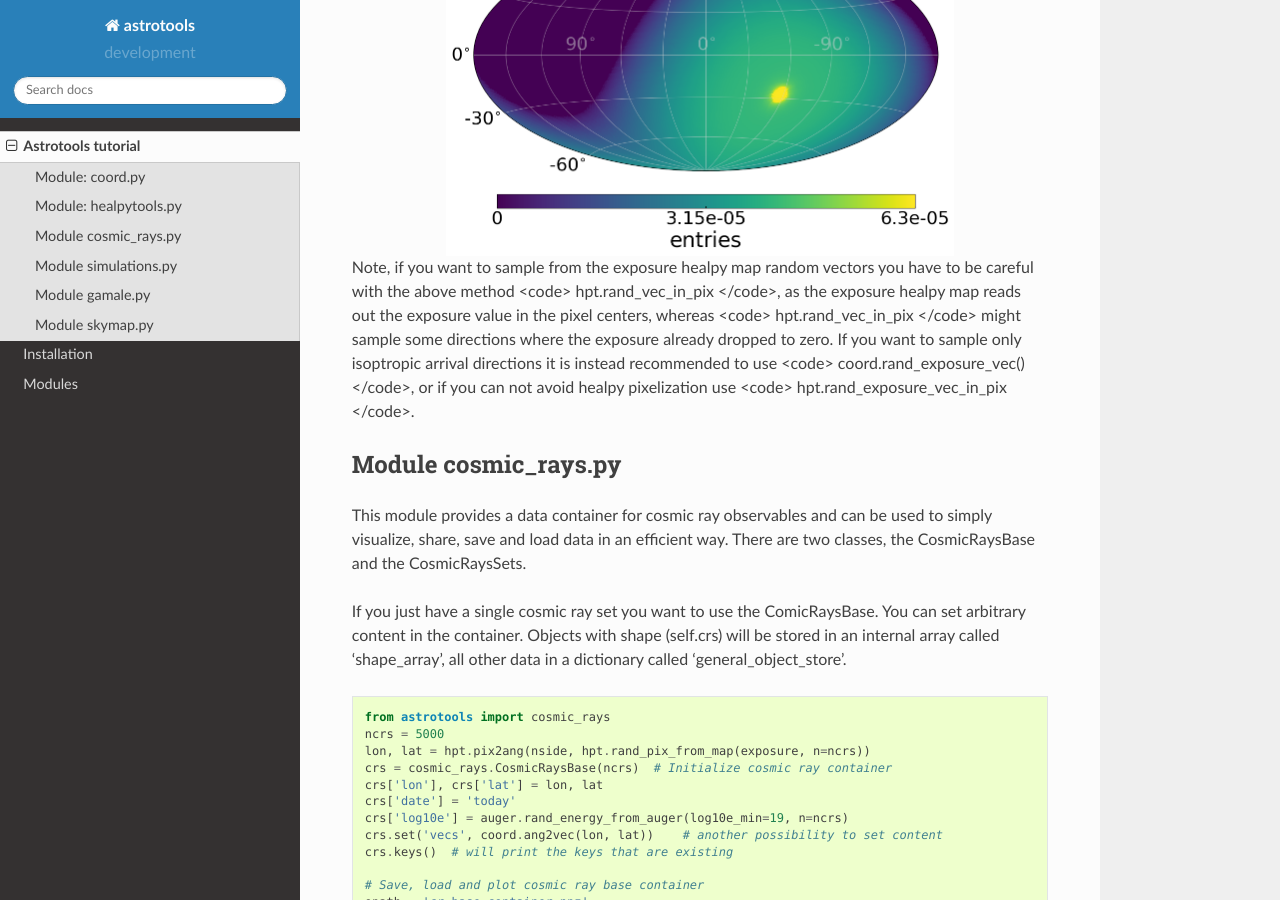
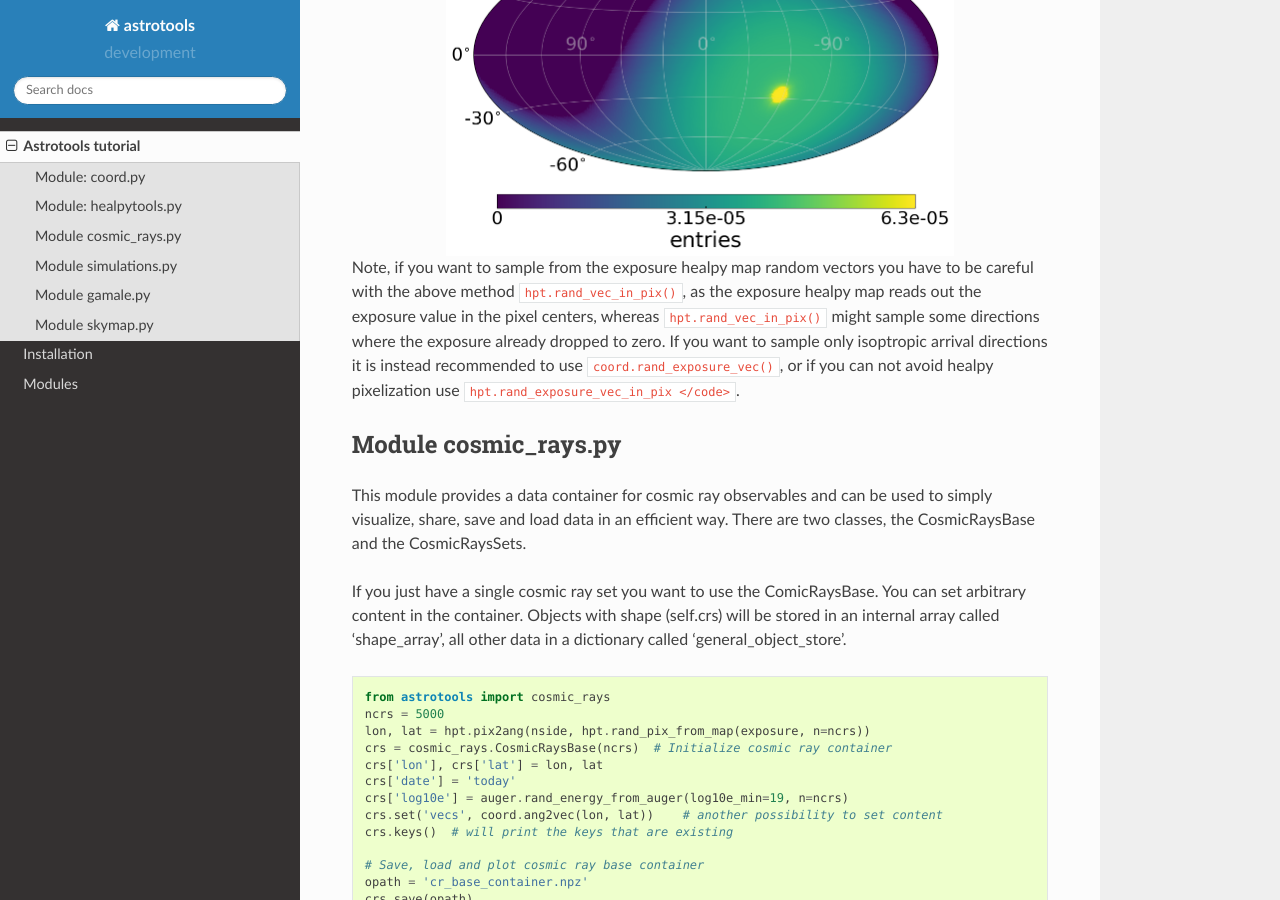
Before and after one commit to MRCWirtz/astrotools, a Sphinx documentation site: the page built from doc/source/tutorial.rst, in a window 1280 px wide and 900 px high, scrolled down 3693 px. Built offline with Sphinx 7.4.7 and the Read the Docs theme 2.0.0, drawn with Linux system fonts in a browser that asks for light colours.

Commit message:
[tutorial] Highlight inline code blocks correctly

```diff
--- a/doc/source/tutorial.rst
+++ b/doc/source/tutorial.rst
@@ -133,13 +133,13 @@ a0 = -35.25 (Pierre Auger Observatory) and maximum zenith angle of 60 degree
   :align: center
 
 Note, if you want to sample from the exposure healpy map random vectors you
-have to be careful with the above method <code> hpt.rand_vec_in_pix </code>,
+have to be careful with the above method :code:`hpt.rand_vec_in_pix()`,
 as the exposure healpy map reads out the exposure value in the pixel centers,
-whereas <code> hpt.rand_vec_in_pix </code> might sample some directions where
+whereas :code:`hpt.rand_vec_in_pix()` might sample some directions where
 the exposure already dropped to zero. If you want to sample only isoptropic
 arrival directions it is instead recommended to use
-<code> coord.rand_exposure_vec() </code>, or if you can not avoid healpy
-pixelization use <code> hpt.rand_exposure_vec_in_pix </code>.
+:code:`coord.rand_exposure_vec()`, or if you can not avoid healpy
+pixelization use :code:`hpt.rand_exposure_vec_in_pix </code>`.
 
 Module cosmic_rays.py
 =====================
```
